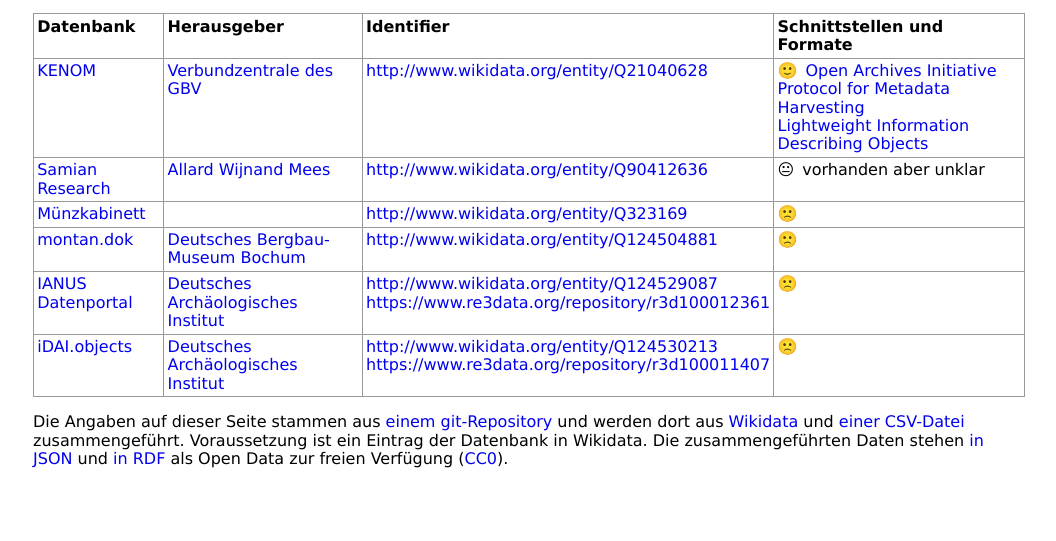
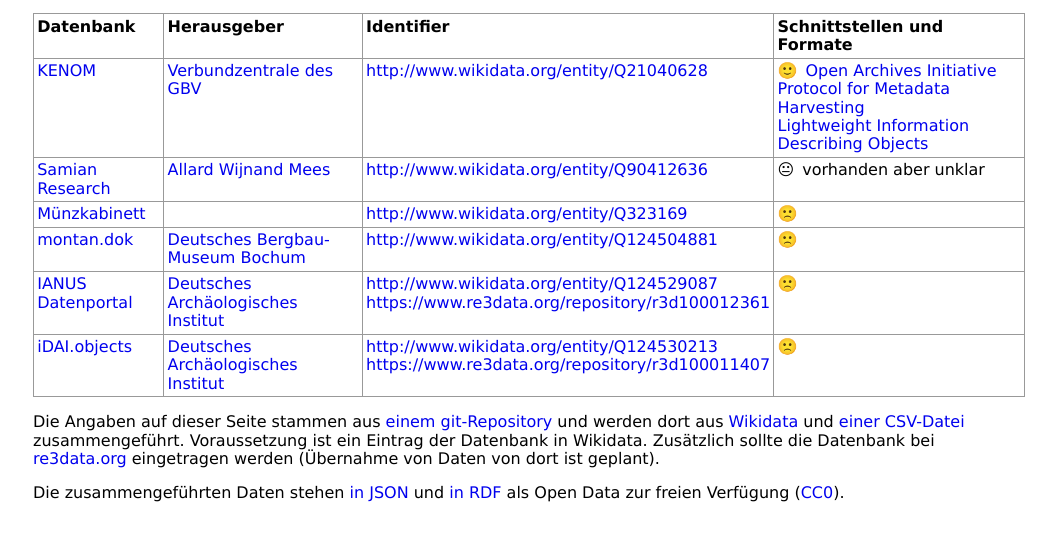
Before and after one commit to nfdi4objects/n4o-databases, a website: page index.html in a window 1280 px wide. Shown: the part 263-804 px from the top of the page, without its empty margins (111-1167 px from the left). Drawn offline with nearby package versions, Linux system fonts and the light colour scheme.

Commit message:
Link to re3data.org

```diff
--- a/index.html
+++ b/index.html
@@ -93,6 +93,10 @@
     und werden dort aus <a href="https://www.wikidata.org/">Wikidata</a> und
     <a href="n4o-databases.csv">einer CSV-Datei</a> zusammengeführt.
     Voraussetzung ist ein Eintrag der Datenbank in Wikidata.
+    Zusätzlich sollte die Datenbank bei <a href="https://www.re3data.org/">re3data.org</a>
+    eingetragen werden (Übernahme von Daten von dort ist geplant).
+  </p>
+  <p>
     Die zusammengeführten Daten stehen
     <a href="n4o-databases.json">in JSON</a>
     und
```
Also changed, not shown: README.md.
